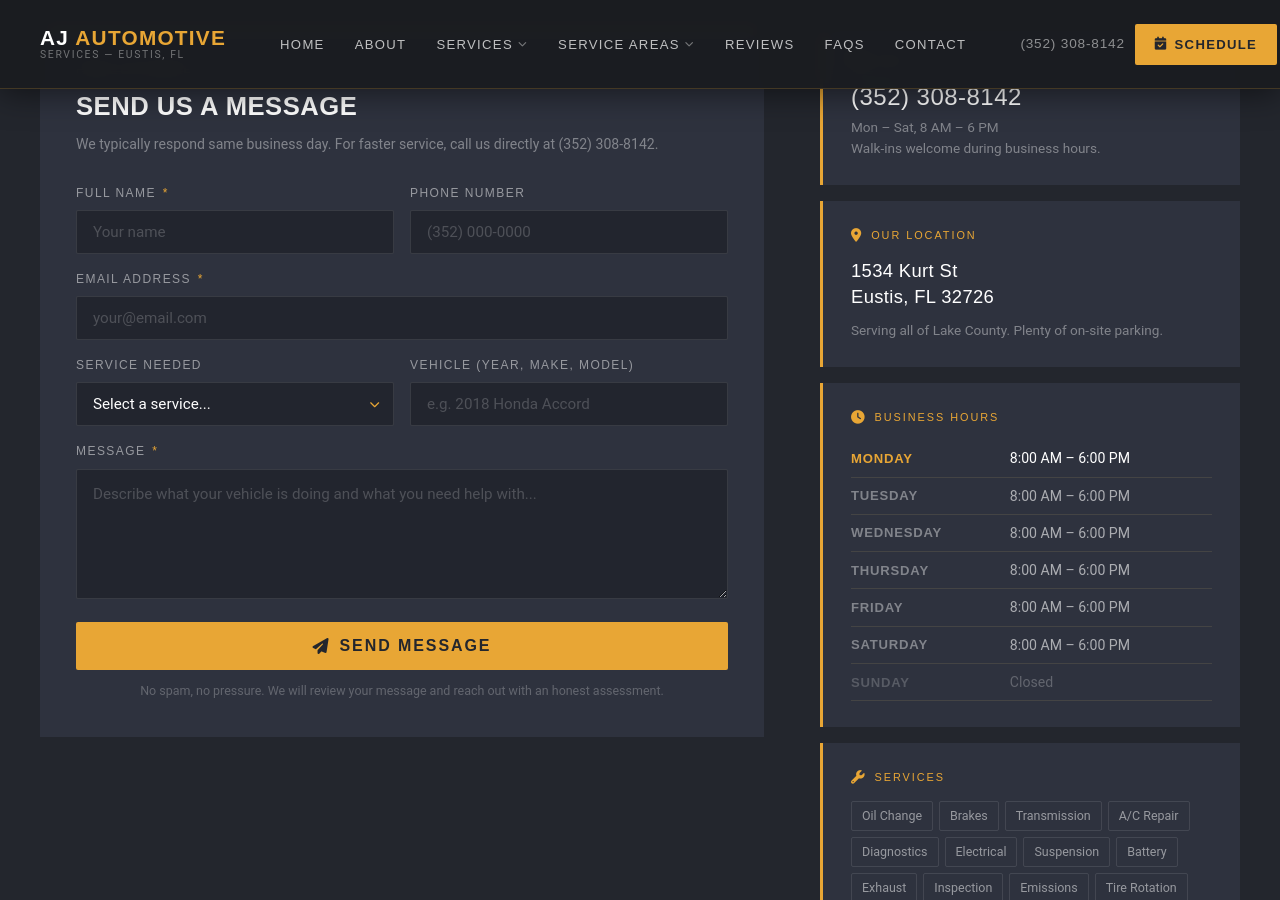
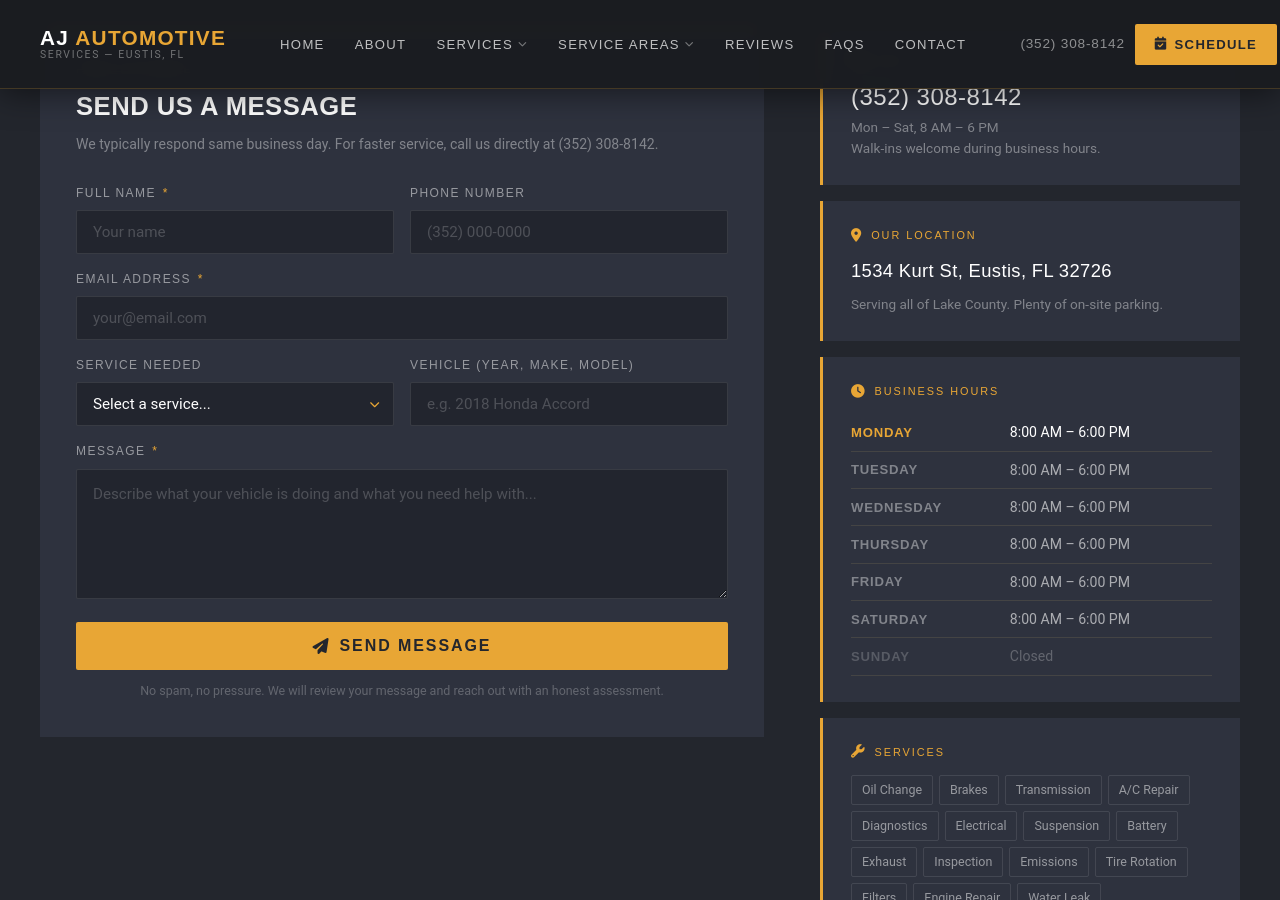
Before and after one commit to JamesBrownR/AJ-Auto-Repair, a Jekyll site: the page built from contact/index.html, in a window 1280 px wide and 900 px high, scrolled down 578 px. Built offline with Jekyll 4.4.1, drawn with Linux system fonts in a browser that asks for light colours; nearby versions of some CDN libraries; some web fonts are replaced; library files that are not in the unit come from our copies.

Commit message:
Update index.html

```diff
--- a/contact/index.html
+++ b/contact/index.html
@@ -191,7 +191,7 @@ a.info-block__main:hover { color: var(--accent-gold, #e8a635); }
             </div>
             <div class="info-block">
                 <div class="info-block__label"><i class="fa-solid fa-location-dot"></i> Our Location</div>
-                <a href="https://maps.google.com/?q=1534+Kurt+St+Eustis+FL+32726" target="_blank" rel="noopener" class="info-block__main" style="font-size:1.15rem;line-height:1.4;">1534 Kurt St<br>Eustis, FL 32726</a>
+                <a href="https://maps.google.com/?q=1534+Kurt+St+Eustis+FL+32726" target="_blank" rel="noopener" class="info-block__main" style="font-size:1.15rem;line-height:1.4;">1534 Kurt St, Eustis, FL 32726</a>
                 <p class="info-block__sub" style="margin-top:10px;">Serving all of Lake County. Plenty of on-site parking.</p>
             </div>
             <div class="info-block">
```
